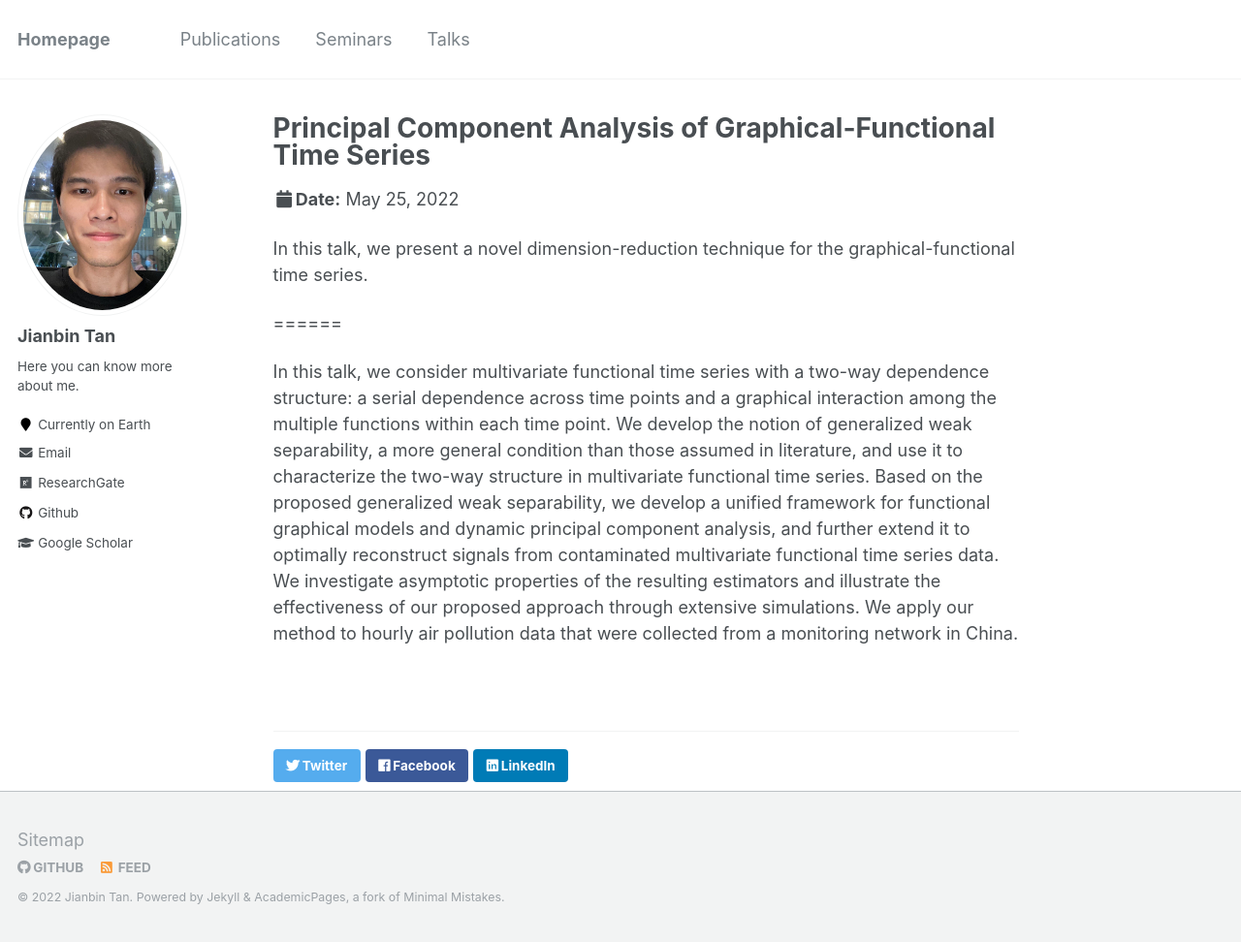
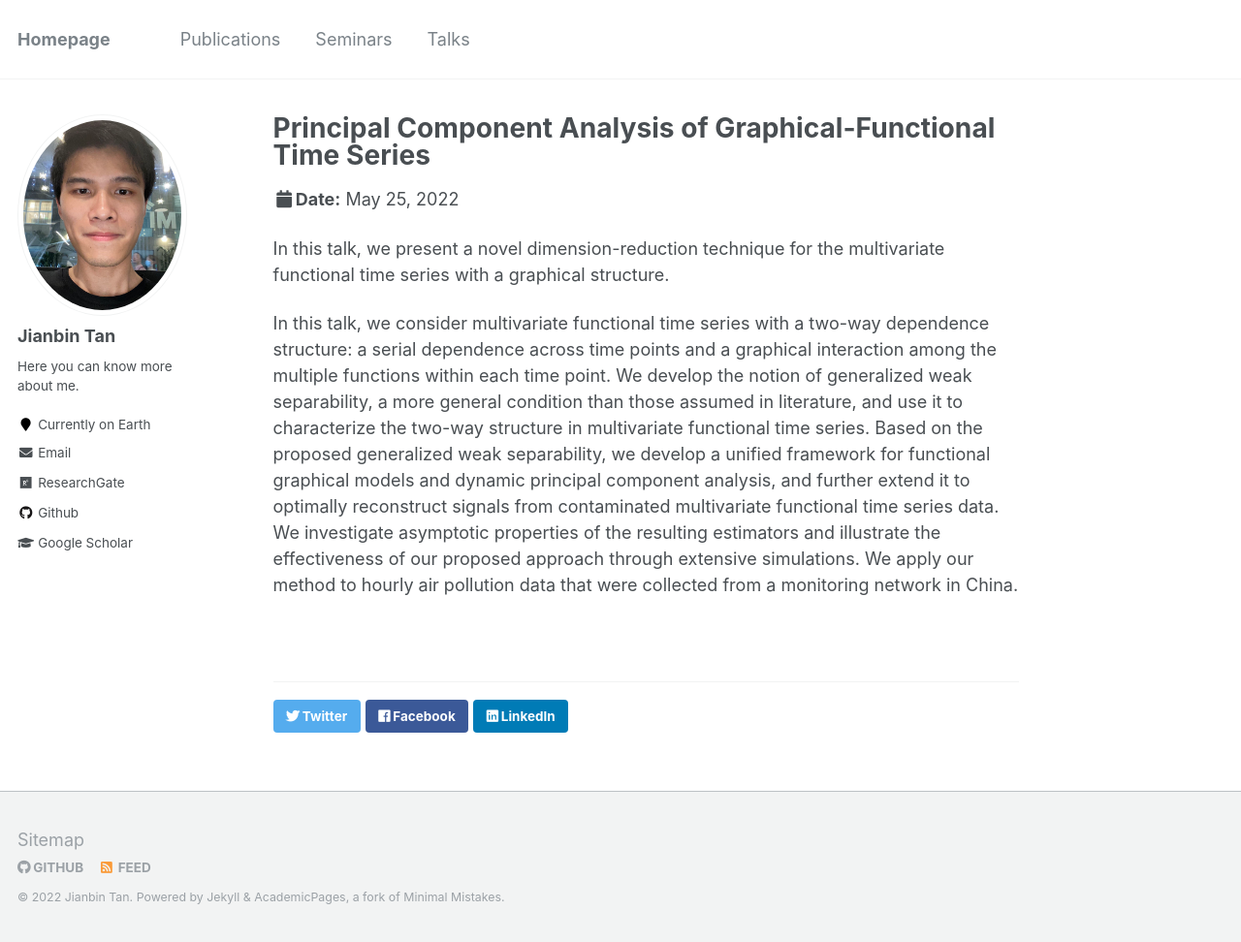
Before and after one commit to Tan-jianbin/Tan-jianbin.github.io, a Jekyll site: the page built from _talks/2022-05-25-talk-1.md, in a window 1280 px wide and 972 px high. Shown: the whole window at 97% size. Built offline with Jekyll 4.4.1, drawn with Linux system fonts in a browser that asks for light colours.

Commit message:
Update 2022-05-25-talk-1.md

```diff
--- a/_talks/2022-05-25-talk-1.md
+++ b/_talks/2022-05-25-talk-1.md
@@ -8,8 +8,7 @@
 location: "Online"
 ---
 
-In this talk, we present a novel dimension-reduction technique for the graphical-functional time series.
+In this talk, we present a novel dimension-reduction technique for the multivariate functional time series with a graphical structure.
 
-======
 
 In this talk, we consider multivariate functional time series with a two-way dependence structure: a serial dependence across time points and a graphical interaction among the multiple functions within each time point. We develop the notion of generalized weak separability, a more general condition than those assumed in literature, and use it to characterize the two-way structure in multivariate functional time series. Based on the proposed generalized weak separability, we develop a unified framework for functional graphical models and dynamic principal component analysis, and further extend it to optimally reconstruct signals from contaminated multivariate functional time series data. We investigate asymptotic properties of the resulting estimators and illustrate the effectiveness of our proposed approach through extensive simulations. We apply our method to hourly air pollution data that were collected from a monitoring network in China.
```
